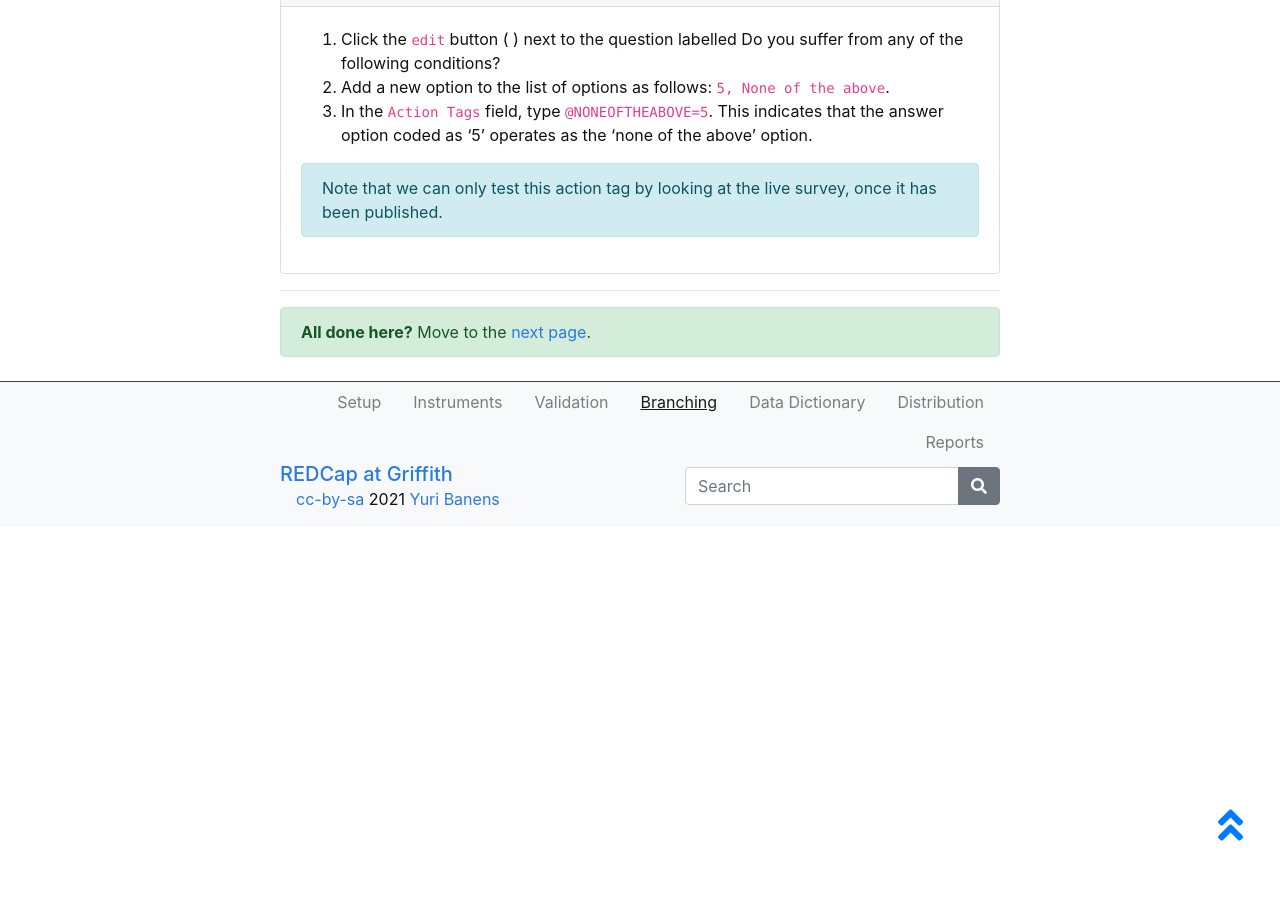
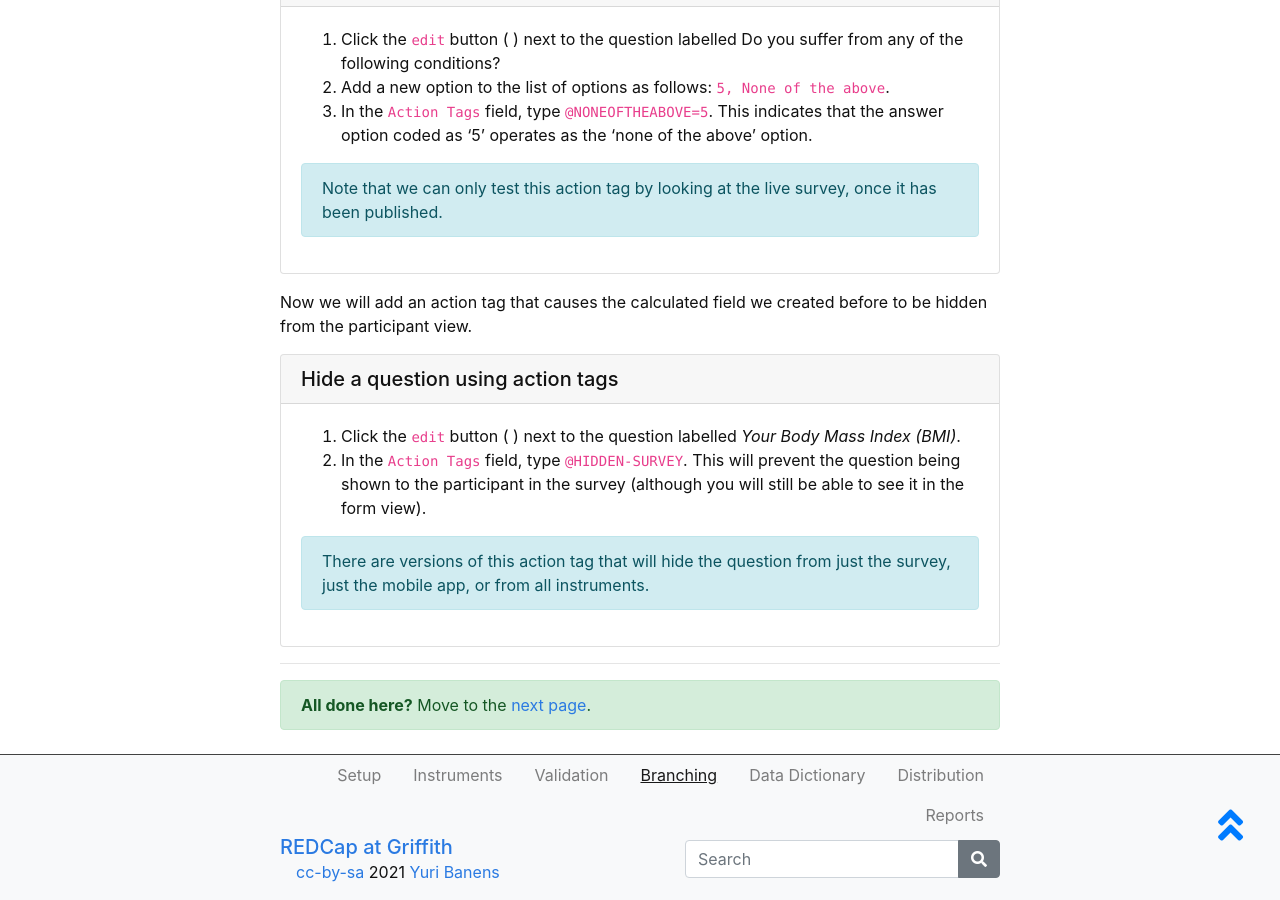
Before and after one commit to GriffithUniLibrary/redcap-intro-superseded, a Jekyll site: the page built from content/4-branching.md, in a window 1280 px wide and 900 px high, scrolled down 1577 px. Built offline with Jekyll 4.4.1, drawn with Linux system fonts in a browser that asks for light colours; before the commit the page ends 2104 px from its top, so only the background shows below that.

Commit message:
Added new action tag info

```diff
--- a/content/4-branching.md
+++ b/content/4-branching.md
@@ -59,6 +59,16 @@ Here we are going to create a ‘None of the Above’ checkbox option, that auto
 {% endcapture %}
 {% include card.html header="Add ‘None of the Above’ to the Existing Conditions’ question" text=actiontag %}
 
+Now we will add an action tag that causes the calculated field we created before to be hidden from the participant view.
+
+{% capture actiontaghide %}
+1.	Click the `edit` button ( ) next to the question labelled _Your Body Mass Index (BMI)_.
+2.	In the `Action Tags` field, type `@HIDDEN-SURVEY`. This will prevent the question being shown to the participant in the survey (although you will still be able to see it in the form view).
+
+{% include alert.html text="There are versions of this action tag that will hide the question from just the survey, just the mobile app, or from all instruments." color="info" %}
+
+{% endcapture %}
+{% include card.html header="Hide a question using action tags" text=actiontaghide %}
 ___
 
 {% include alert.html text="**All done here?** Move to the [next page](5-dictionary.html)." color="success" %}
```
